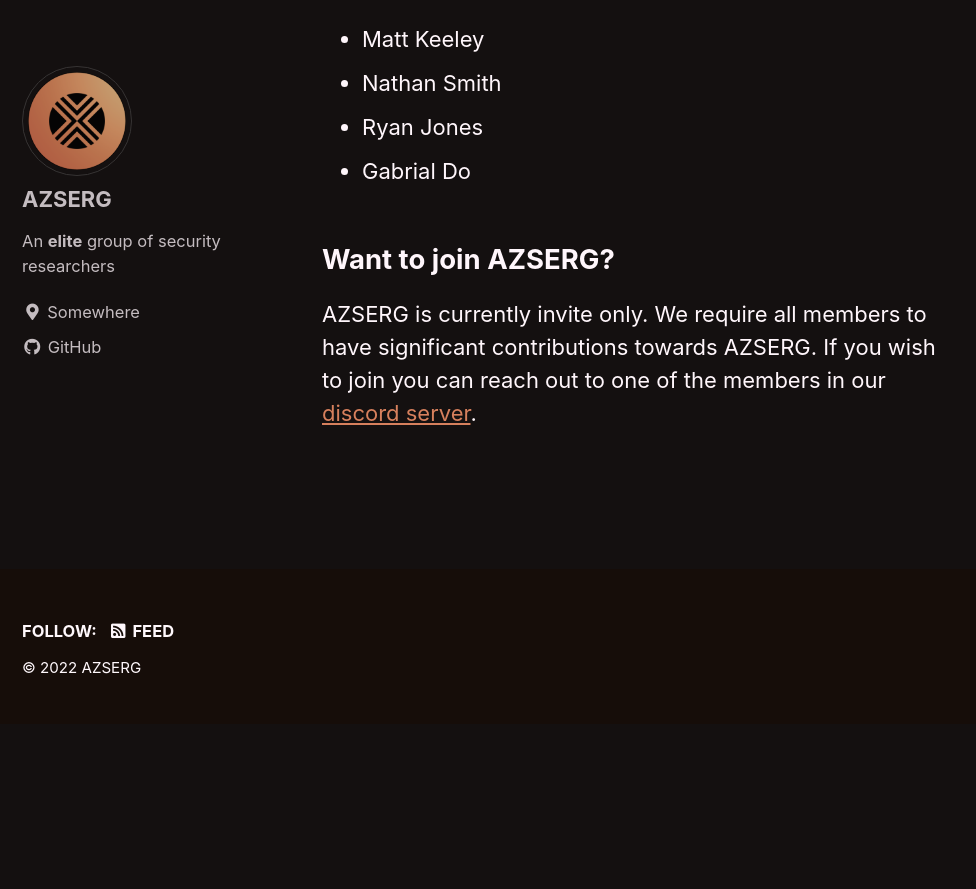
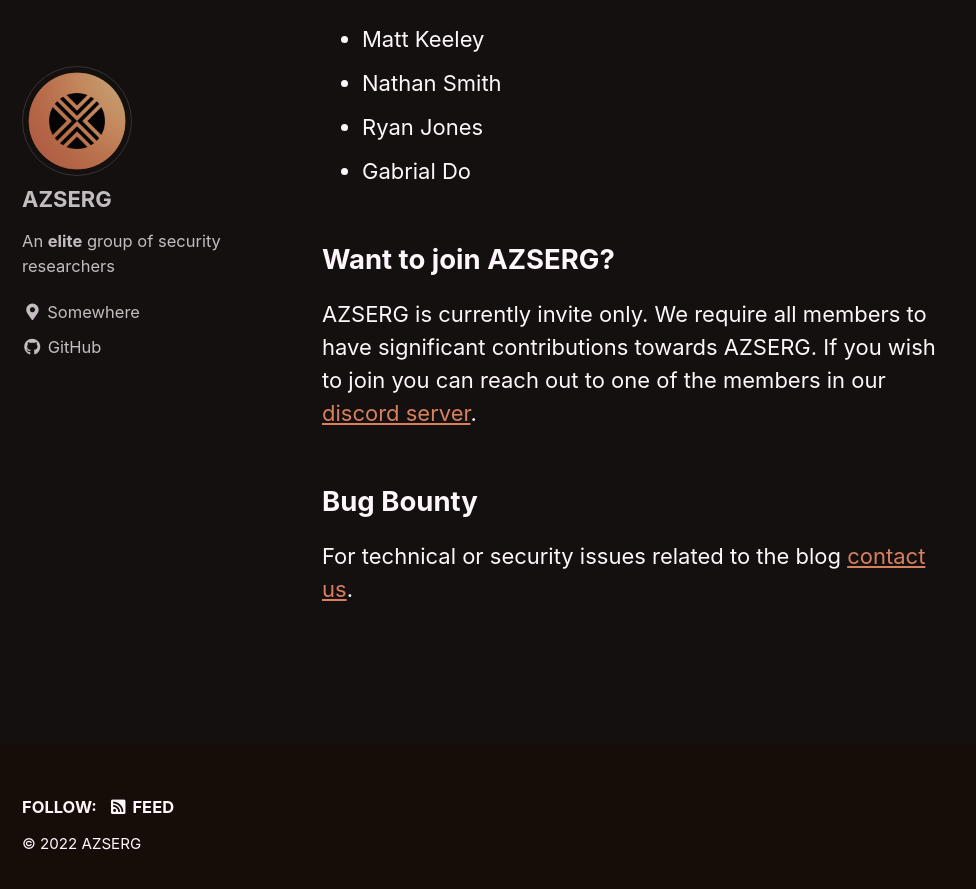
Before and after one commit to AZSERG/AZSERG.github.io, a Jekyll site: the page built from _pages/about.md, in a window 1280 px wide and 900 px high, scrolled down 584 px. Shown: the top 889 px of the window, without its empty margins (0-976 px from the left). Built offline with Jekyll 4.4.1, drawn with Linux system fonts in a browser that asks for light colours; cached includes are drawn as plain includes; before the commit the page ends 1308 px from its top, so only the background shows below that.

Commit message:
Update about.md
Added contact info for technical / security issues related to the AZSERG site.

```diff
--- a/_pages/about.md
+++ b/_pages/about.md
@@ -23,3 +23,7 @@ To aggregate a group of talented hackers who are capable of tackling the most di
 
 AZSERG is currently invite only. We require all members to have significant contributions towards AZSERG.
 If you wish to join you can reach out to one of the members in our [discord server](https://discord.gg/cXukpqt7JN).
+
+## Bug Bounty
+
+For technical or security issues related to the blog [contact us](mailto:ryanjonesxyz@gmail.com).
```
